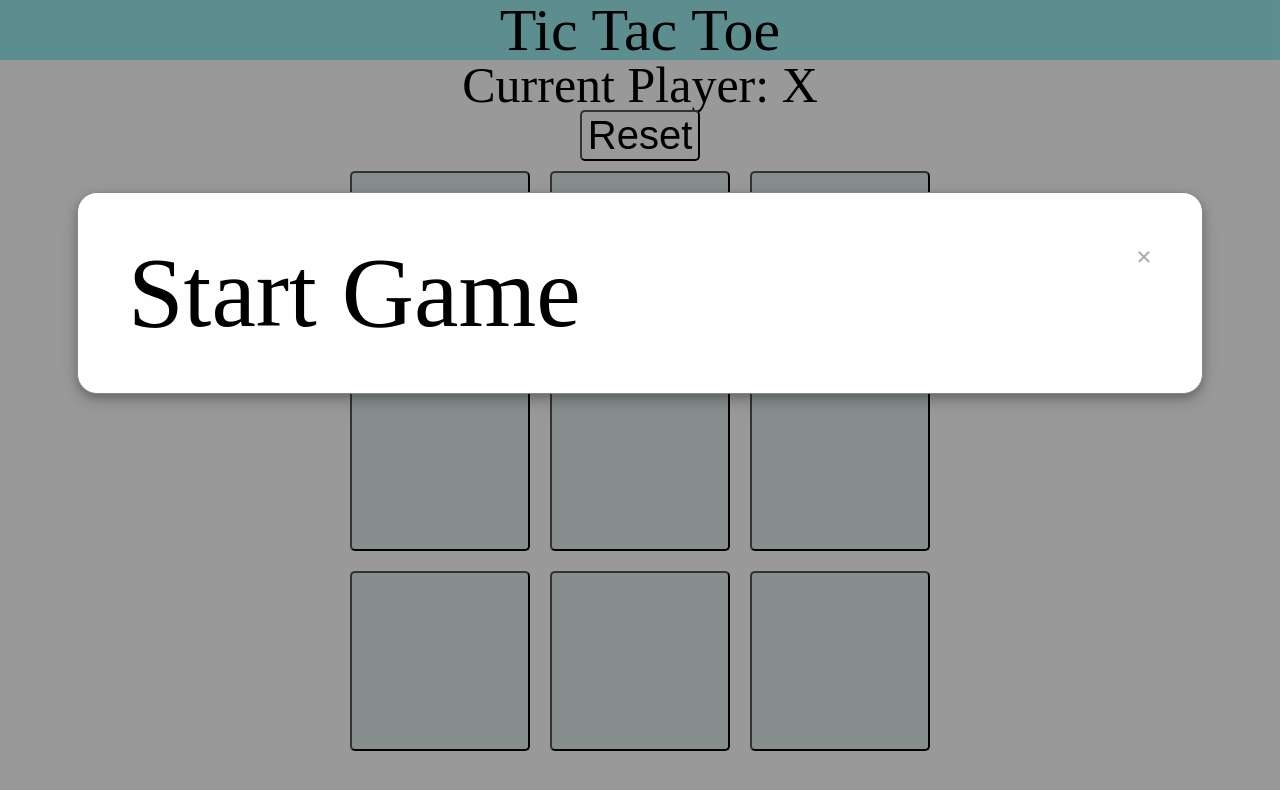
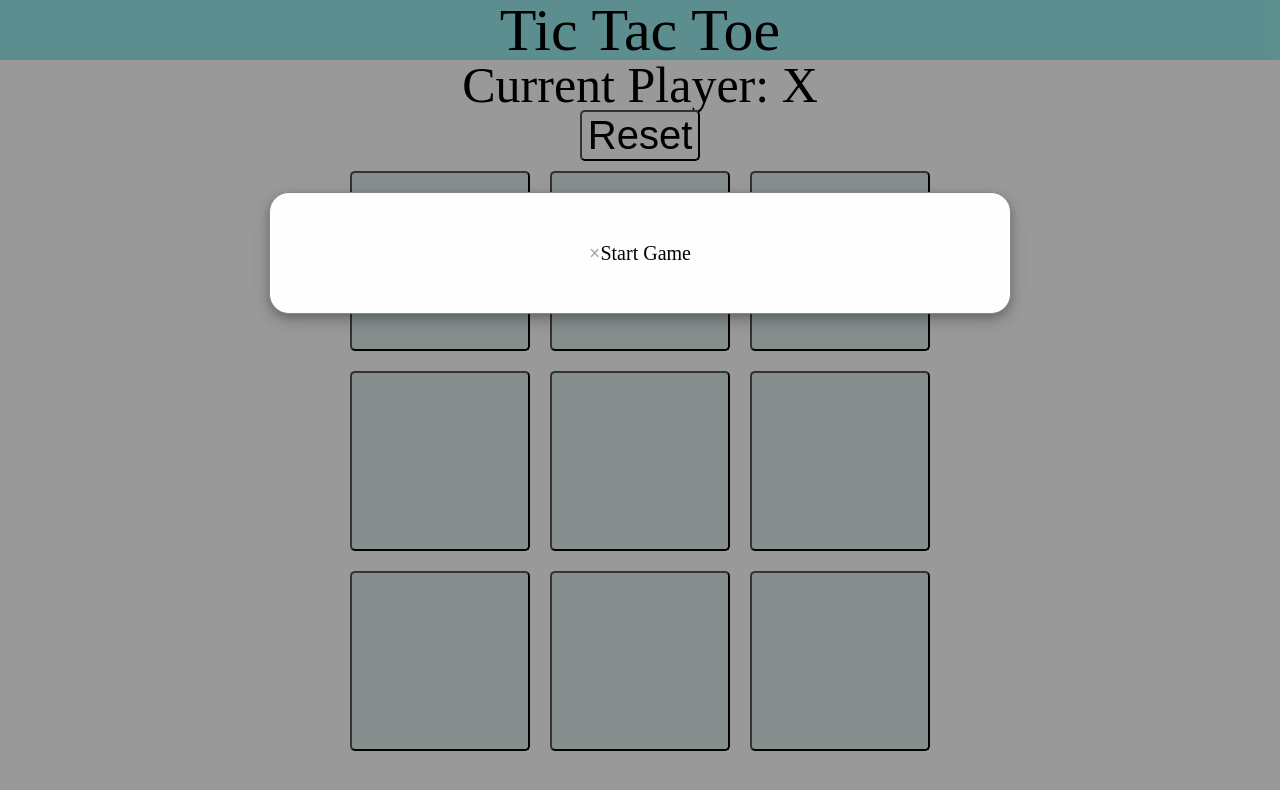
Before and after one commit to Robert-Shirley/TicTacToe, a plain HTML site: page index.html in a window 1280 px wide. Drawn offline with Linux system fonts and the light colour scheme.

Commit message:
started adding easy AI, also created objects for the players

```diff
--- a/index.html
+++ b/index.html
@@ -61,9 +61,9 @@
     </div>
     <div id="InitialForm" class="modal">
 
-      <!-- Modal content -->
-      <div class="modal-content">
-        <span class="close">&times;</span>
+      <!-- Initial Popup content -->
+      <div class="front-content">
+        <span class="front">&times;</span>
         <p>Start Game</p>
       </div>
 
--- a/script.js
+++ b/script.js
@@ -7,9 +7,29 @@
     squares: {
         1:"",2:"",3:"",4:"",5:"",6:"",7:"",8:"",9:""
     },
-    currentPlayer: "X",
 
+    //1 = yes, 0 = no. hvh =human vs human, hveAI = human vs easy AI, hvIAI = human vs Impossible AI. Default is hvh. Player 1 is always human
+    Player1: {
+        name: "",
+        human: 1,
+        symbol: "X",
+    },
+    Player2: {
+        name: "",
+        human:1,
+        symbol: "Y",
+    },
+    gameState:{
+        hvh: 1,
+        hveAI: 0,
+        hvIAI: 0,
+    },
+
+    //turn counter
     turns:[],
+
+    //available spaces, after choosing a space, this array gets sliced
+    availableSpaces:[1,2,3,4,5,6,7,8,9],
 
     init: function () {
         this.cacheDom();
@@ -28,25 +48,29 @@
         this.$reset.on('click',this.resetGame.bind(this));
     },
     render: function(){
-        var curData = {
-            game:this.squares,
-        };
-        //do a for loop to fill up all button's with curData
         this.displayPlayer();
     },
     addSquare: function(event){
         let $add = $(event.target).closest('button');
         let numb = $add.attr('id');
+        let inte = parseInt(numb)-1;
         if( this.squares[numb]=="" ){
         if (this.turns.length == 0 || this.turns.length ==2 || this.turns.length ==4 || this.turns.length ==6|| this.turns.length == 8)
         {   document.getElementById(numb).innerHTML = "X";
             this.squares[numb] = "X";
             this.turns.push(null);
+           this.availableSpaces = this.availableSpaces.filter(inte => inte != numb)
+           console.log(this.availableSpaces)
          }
-        else if (this.turns.length == 1 || this.turns.length == 3 || this.turns.length == 5 || this.turns.length ==7)
+        else if (this.gameState.hvh == 1 && (this.turns.length == 1 || this.turns.length == 3 || this.turns.length == 5 || this.turns.length ==7))
         { document.getElementById(numb).innerHTML = "O";
         this.squares[numb] = "O";
-        this.turns.push(null); }
+        this.turns.push(null);
+        this.availableSpaces = this.availableSpaces.filter(inte => inte != numb) }
+        else if (this.gameState.hveAI == 1 && (this.turns.length == 1 || this.turns.length == 3 || this.turns.length == 5 || this.turns.length ==7))
+        {
+            easyAI(numb,inte);
+        }
 
         this.checkConditionsX();
         this.checkConditionsO();
@@ -54,6 +78,17 @@
         this.render();
         }
     },
+
+
+      //almost done with this
+        easyAI: function(number, integer)
+        { availableSpaces.prototype.sample = function(){
+            return this[Math.floor(Math.random()*availableSpaces.length)];
+          }
+
+
+        },
+
 
     displayPlayer: function(){
         if (this.turns.length == 0 || this.turns.length ==2 || this.turns.length ==4 || this.turns.length ==6|| this.turns.length == 8)
@@ -129,7 +164,7 @@ span3.onclick = function() {
 
 //initial form selector
 var InitialForm = document.getElementById("InitialForm");
-var span4 = document.getElementsByClassName("close")[3];
+var span4 = document.getElementsByClassName("front")[0];
 
 span4.onclick = function() {
     InitialForm.style.display = "none";
--- a/style.css
+++ b/style.css
@@ -143,3 +143,32 @@ transition: all .3s ease-in-out;
   text-decoration: none;
   cursor: pointer;
 }
+
+.front-content {
+  background-color: #fefefe;
+  margin: 15% auto; /* 15% from the top and centered */
+  padding: 50px;
+  border: 1px solid #888;
+  width: 50%; /* Could be more or less, depending on screen size */
+  font-size: 20px;box-shadow: 0 4px 8px 0 rgba(0,0,0,0.2),0 6px 20px 0 rgba(0,0,0,0.19);
+  animation-name: animatetop;
+  animation-duration: 1.0s;
+  border-radius: 20px;
+  display: flex;
+  align-items: center;
+  justify-content: center;
+}
+
+.front {
+  color: #aaa;
+  float: right;
+  font-size: 20px;
+  font-weight: bold;
+}
+
+.front:hover,
+.front:focus {
+  color: black;
+  text-decoration: none;
+  cursor: pointer;
+}
```
